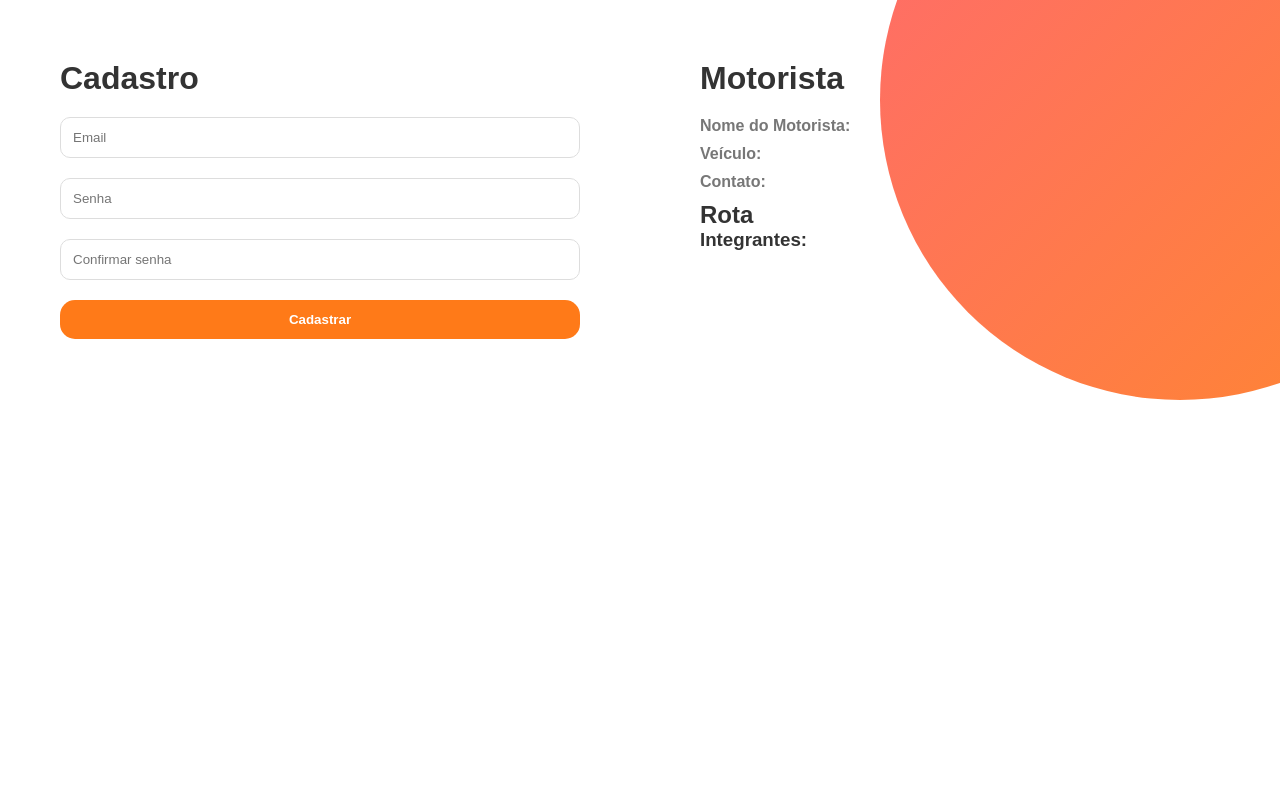
After one commit to Bruno-Martelli662/Uberversitarios, a PHP site: page /cadastro2.html in a window 1280 px wide. The commit adds this page. Run offline with PHP 8.4, Linux system fonts and the light colour scheme.

Commit message:
Página de cadastro atualizada.
Foi mesclado a página do motorista com a página de cadastro.

```diff
--- /dev/null
+++ b/cadastro2.html
@@ -0,0 +1,183 @@
+<!DOCTYPE html>
+<html lang="pt-BR">
+<head>
+    <meta charset="UTF-8">
+    <meta name="viewport" content="width=device-width, initial-scale=1.0">
+    <title>Uberversitários</title>
+<style>
+/* RESET */
+* {
+  margin: 0;
+  padding: 0;
+  box-sizing: border-box;
+}
+
+/* VARIÁVEIS */
+:root {
+  --primary: #ff5a5f;
+  --secondary: #ff7a18;
+  --gradient: linear-gradient(135deg, #ff5a5f, #ff7a18);
+
+  --bg: #ffffff;
+  --text: #333;
+  --text-light: #777;
+
+  --radius: 20px;
+}
+
+/* BODY */
+body {
+  font-family: Arial, sans-serif;
+  background: var(--bg);
+  color: var(--text);
+  overflow-x: hidden;
+}
+
+/* BOLA GRADIENTE */
+body::after {
+  content: "";
+  position: fixed;
+  right: -200px;
+  top: -200px;
+  width: 600px;
+  height: 600px;
+  background: var(--gradient);
+  border-radius: 50%;
+  opacity: 0.9;
+  z-index: -1;
+}
+
+/* LAYOUT PRINCIPAL */
+.main {
+  display: flex;
+  min-height: 100vh;
+}
+
+/* LADOS */
+.lado {
+  flex: 1;
+  padding: 60px;
+}
+
+
+/* TEXTOS */
+h1 {
+  margin-bottom: 20px;
+}
+
+p {
+  margin-bottom: 10px;
+  color: var(--text-light);
+}
+
+/* FORM */
+form {
+  display: flex;
+  flex-direction: column;
+}
+
+input {
+  padding: 12px;
+  margin-bottom: 10px;
+  border-radius: 10px;
+  border: 1px solid #ddd;
+}
+
+input:focus {
+  border-color: var(--primary);
+  outline: none;
+}
+
+/* BOTÃO */
+button {
+  padding: 12px;
+  border: none;
+  border-radius: 15px;
+  background: var(--secondary);
+  color: white;
+  cursor: pointer;
+  font-weight: bold;
+  transition: 0.3s;
+}
+
+button:hover {
+  opacity: 0.9;
+  transform: scale(1.05);
+}
+</style>
+
+</head>
+
+<body>
+
+<div class="main">
+
+    <!-- LADO ESQUERDO (CADASTRO) -->
+    <div class="lado esquerda">
+
+        <h1>Cadastro</h1>
+
+        <form id="formCadastro">
+
+            <input type="email" id="email" placeholder="Email" required>
+            <p id="msgEmail"></p>
+
+            <input type="password" id="senha" placeholder="Senha" required>
+            <p id="msgSenha"></p>
+
+            <input type="password" id="confirmarSenha" placeholder="Confirmar senha" required>
+            <p id="msgConfirmar"></p>
+
+            <button type="submit">Cadastrar</button>
+
+        </form>
+
+    </div>
+
+    <!-- LADO DIREITO (MOTORISTA) -->
+    <div class="lado direita">
+
+        <h1>Motorista</h1>
+
+        <p><strong>Nome do Motorista:</strong></p>
+        <p><strong>Veículo:</strong></p>
+        <p><strong>Contato:</strong></p>
+
+        <h2>Rota</h2>
+
+        <h3>Integrantes:</h3>
+
+    </div>
+
+</div>
+
+<script>
+    const form = document.getElementById("formCadastro");
+
+    form.addEventListener("submit", (e) => {
+        e.preventDefault();
+
+        const email = document.getElementById("email").value;
+        const senha = document.getElementById("senha").value;
+        const confirmar = document.getElementById("confirmarSenha").value;
+
+        const regexemail = /^[a-zA-Z0-9._-]+@pucpr\.edu\.br$/;
+
+        if (!regexemail.test(email)) {
+            document.getElementById("msgEmail").innerText = "Email inválido!";
+            return;
+        } else {
+            document.getElementById("msgEmail").innerText = "Email válido";
+        }
+
+        if (senha !== confirmar) {
+            document.getElementById("msgConfirmar").innerText = "Senhas não coincidem!";
+            return;
+        }
+
+        alert("Cadastro realizado (simulação)");
+    });
+</script>
+
+</body>
+</html>
--- a/novasenha.html
+++ b/novasenha.html
@@ -1,6 +1,7 @@
 <!DOCTYPE html>
 <html lang="pt-br">
 <head>
+<link rel="stylesheet" href="style.css">
 <meta charset="UTF-8">
 <title>Nova Senha</title>
 </head>
```
Also changed, not shown: cadastro.html (line endings or trailing spaces), index.html (line endings or trailing spaces), index.php (line endings or trailing spaces), login.html (line endings or trailing spaces), main.js (line endings or trailing spaces), mfa.html (line endings or trailing spaces), motorista.html (line endings or trailing spaces), sql_uberver.txt (line endings or trailing spaces), style.css (line endings or trailing spaces).
